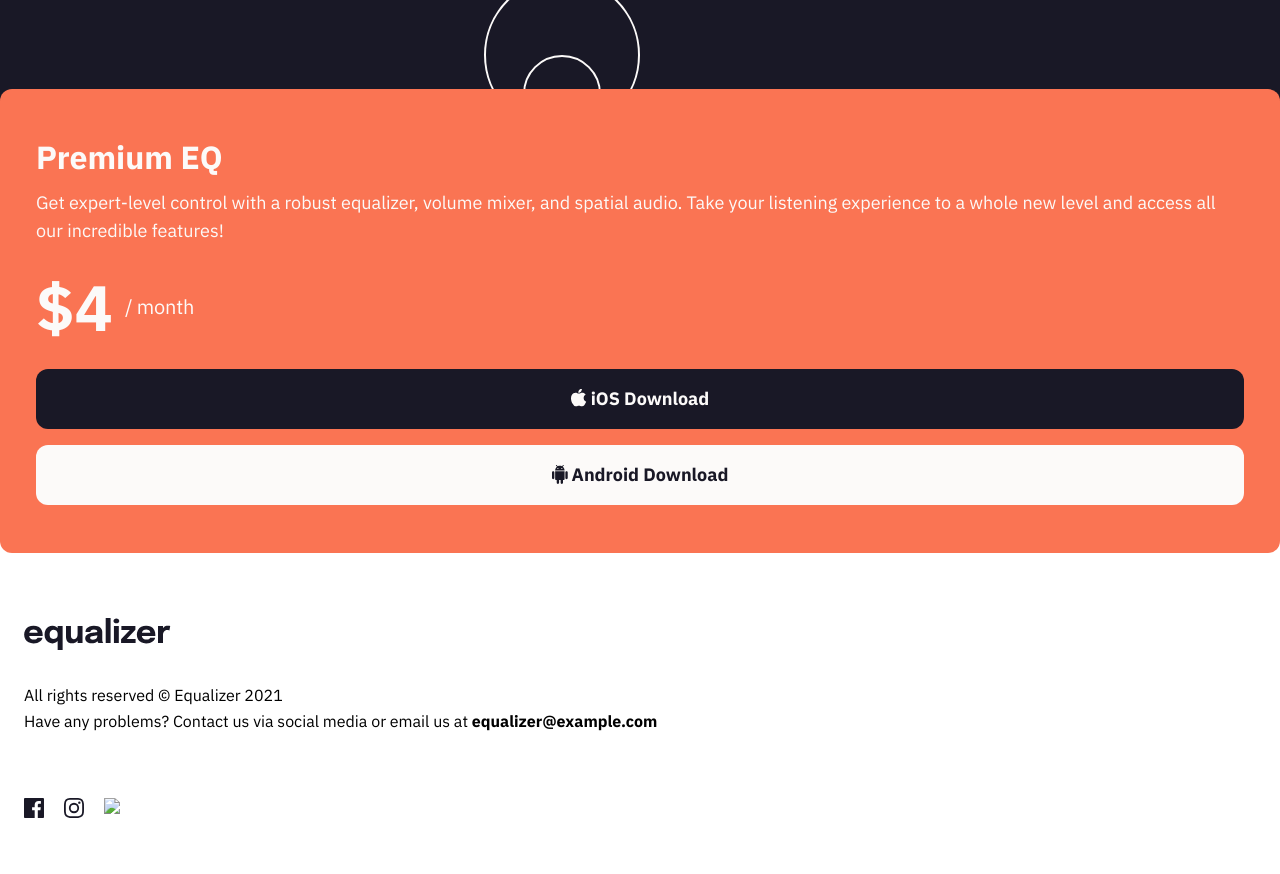
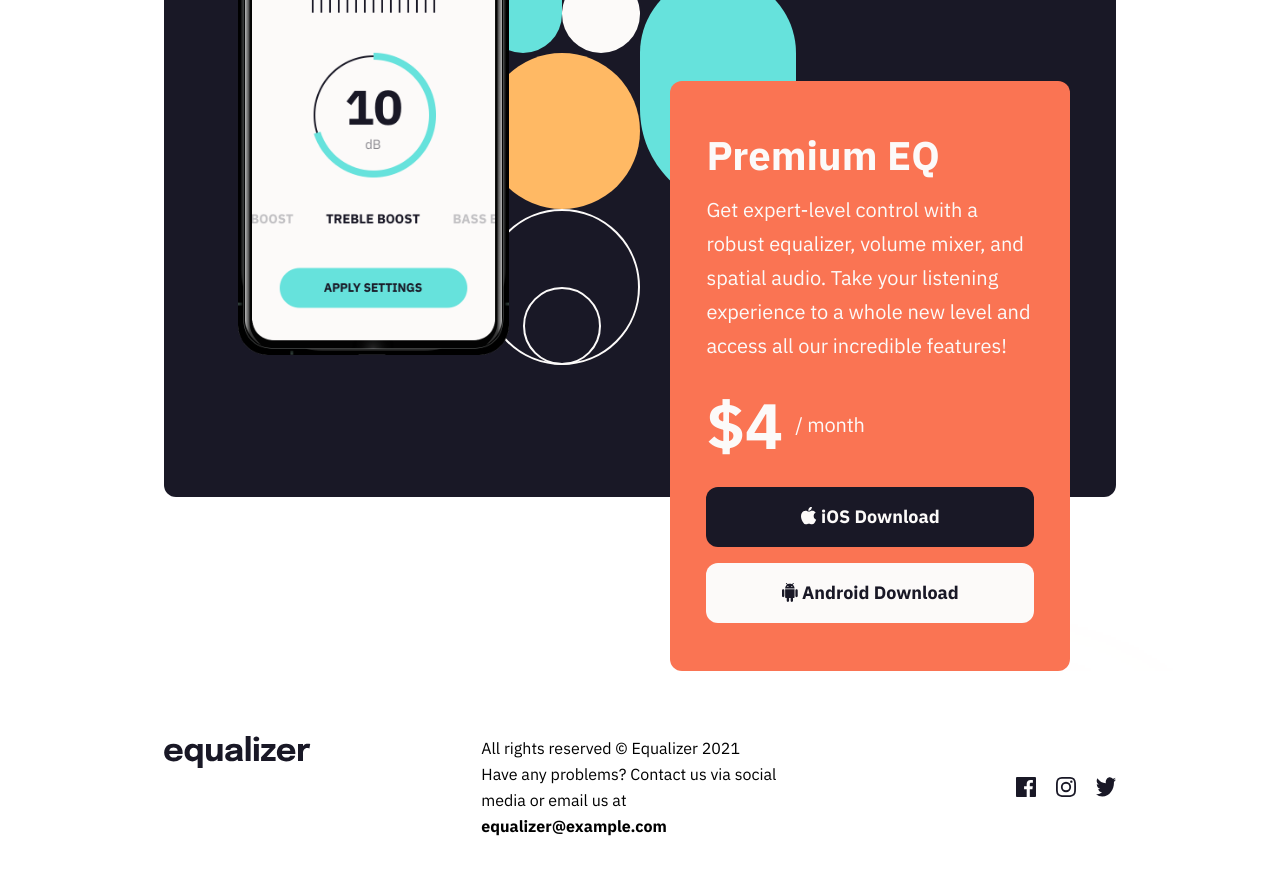
Before and after one commit to mhykah-webdev/equalizer-landing-page, a plain HTML site: page index.html in a window 1280 px wide. Shown: the part 752-1626 px from the top of the page. Drawn offline with Linux system fonts and the light colour scheme.

Commit message:
tablet and desktop

```diff
--- a/index.html
+++ b/index.html
@@ -16,7 +16,7 @@
 <body>
     <main>
         <div class="hero">
-            <img src="assets/logo.svg" alt="">
+            <img src="assets/logo.svg" alt="" class="logo">
 
             <div class="blurb">
                 <h1>
@@ -61,14 +61,16 @@
 
     <footer>
         <img class="logo" src="assets/logo.svg" alt="">
+        <div></div>
+
         <div>
             <p>All rights reserved © Equalizer 2021 <br>
                 Have any problems? Contact us via social media or email us at <span>equalizer@example.com</span></p>
         </div>
         <div class="social-media">
-            <img src="assets/icon-facebook.svg" alt="">
-            <img src="assets/icon-instagram.svg" alt="">
-            <img src="assets/icon-twitter.svg alt="">
+            <img class="social-media-link" src="assets/icon-facebook.svg" alt="">
+            <img class="social-media-link" src="assets/icon-instagram.svg" alt="">
+            <img class="social-media-link" src="assets/icon-twitter.svg" alt="">
         </div>
     </footer>
 </body>
--- a/style.css
+++ b/style.css
@@ -79,6 +79,9 @@ html {
     font-family: "IBM Plex Sans", sans-serif;
 }
 
+body {
+    display: grid;
+}
 
 .hero {
     padding-bottom: 10rem;
@@ -87,7 +90,7 @@ html {
     background-image: url(assets/bg-main-mobile.png);
 }
 
-.hero img {
+.hero .logo {
     margin-bottom: 4rem;
 }
 
@@ -113,6 +116,7 @@ html {
 .demo {
     background-color: var(--clr-black);
     background-image: url(assets/bg-pattern-2.svg);
+    background-size: 17.5rem auto;
     background-repeat: no-repeat;
     background-position: center;
     background-position: top;
@@ -185,6 +189,10 @@ section .price p {
     padding: 0.875rem;
 }
 
+.button:hover {
+    cursor: pointer;
+}
+
 .button img {
     display: inline;
     width: 1rem;
@@ -196,6 +204,10 @@ section .price p {
     color: var(--clr-white);
 }
 
+.button-ios:hover {
+    background-color: aqua;
+}
+
 .button-ios img {
     transform: translate(0px, 1.5px);
 }
@@ -205,12 +217,17 @@ section .price p {
     color: var(--clr-black);
 }
 
+.button-android:hover {
+    background-color: var(--clr-yellow);
+}
+
 .button-android img {
     transform: translate(0px, 3px);
 }
 
 footer {
     padding: 4rem 1.5rem 5rem 1.5rem;
+    display: grid;
 }
 
 footer .logo {
@@ -232,9 +249,39 @@ footer .social-media {
     gap: 1.25rem;
 }
 
-/* @media(min-width:600px) {
+footer .social-media img {
+    width: 20px;
+    height: 20px;
+}
+
+.social-media>* {
+    display: inline;
+}
+
+.social-media-link:hover {
+    cursor: pointer;
+}
+
+@media(min-width:40rem) {
+    main {
+        background-image: url(assets/bg-pattern-1.svg);
+        background-repeat: no-repeat;
+        background-position: calc(100% + 2.25rem) -2.25rem;
+        background-size: auto 25rem;
+    }
+
     .hero {
-        margin-inline: 2.25rem;
+        padding-inline: 2.5rem;
+        padding-top: 3.875rem;
+        background-image: url(assets/bg-main-desktop.png);
+    }
+
+    .hero .logo {
+        margin-bottom: 6rem;
+    }
+
+    .hero .blurb {
+        max-width: 32.5rem;
     }
 
     .hero h1 {
@@ -256,15 +303,87 @@ footer .social-media {
         position: relative;
         margin-inline: auto;
         top: -6.125rem;
-        right: 10rem;
+        right: 22.5%;
         max-width: 270.21px;
     }
 
     section {
+        margin-inline: auto;
+        left: 11.5%;
         max-width: 25rem;
-        margin-inline: auto;
-        left: 6rem;
         top: -26rem;
         margin-bottom: -26rem;
     }
-} */
+
+    footer {
+        padding-inline: 2.5rem;
+        grid-template-columns: 2fr 1fr;
+    }
+
+    footer p {
+        margin-bottom: 0rem;
+    }
+
+    footer .social-media {
+        justify-content: end;
+        align-items: center;
+    }
+}
+
+@media (min-width:60rem) {
+    main {
+        background-image: url("assets/bg-main-desktop.png"), url("assets/bg-pattern-1.svg");
+        background-repeat: no-repeat, no-repeat;
+        background-position: auto, 100% -2.25rem;
+        background-size: auto, auto 29.25rem;
+    }
+
+    .hero {
+        padding-inline: 10.25rem;
+        background-image: none;
+    }
+
+    .hero .blurb {
+        max-width: 62rem;
+    }
+
+    .hero .blurb h1 {
+        font-size: 5.5rem;
+        line-height: 5.5rem;
+        letter-spacing: -1px;
+    }
+
+    .hero .blurb p {
+        font-size: 1.25rem;
+        line-height: 2.125rem;
+    }
+
+    .demo {
+        margin-inline: 10.25rem;
+        background-size: 19.5rem auto;
+    }
+
+    .demo img {
+        right: 28%;
+    }
+
+    section {
+        left: 18%;
+    }
+
+    section h2 {
+        font-size: 2.5rem;
+        line-height: 3.25rem;
+    }
+
+    section p {
+        font-size: 1.25rem;
+        line-height: 2.125rem;
+    }
+
+    footer {
+        padding-inline: 10.25rem;
+        grid-template-columns: 1fr 0fr 1fr 1fr;
+
+    }
+}
```
